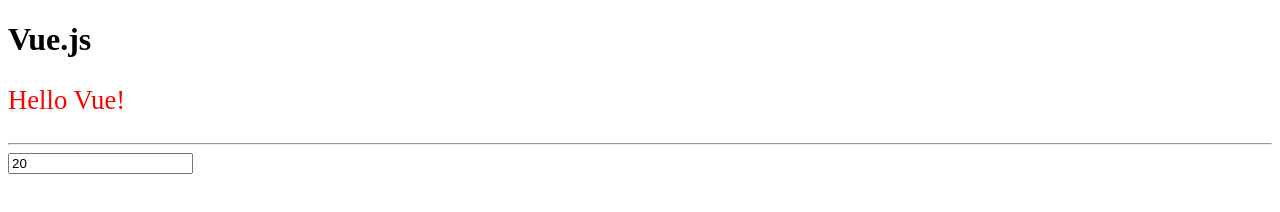
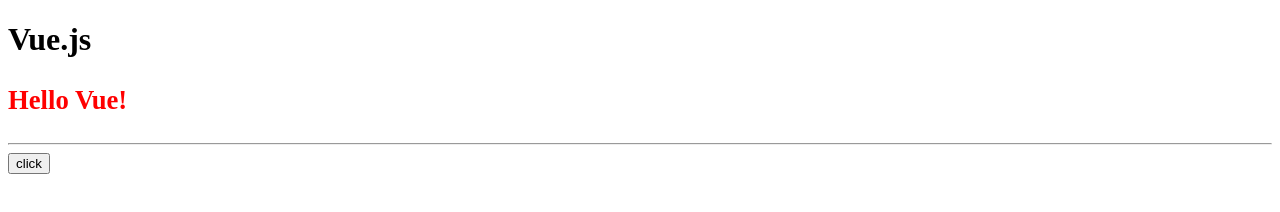
Before and after one commit to YutaKanna/Vue-Super-Intro, a plain HTML site: page index.html in a window 1280 px wide. Drawn offline with nearby package versions, Linux system fonts and the light colour scheme.

Commit message:
ボタンをクリックするとred/blueのクラスを切り替える 2-15

```diff
--- a/index.html
+++ b/index.html
@@ -5,18 +5,37 @@
     <script src="https://unpkg.com/vue"></script>
 </head>
 <body>
+    <style>
+    .red {
+        font-size:20pt;
+        font-weight:bold;
+        font-style:normal;
+        color:red;
+    }
+    .blue {
+        font-size:24pt;
+        font-weight:plain;
+        font-style: italic;
+        color:blue;
+    }
+    </style>
     <h1>Vue.js</h1>
     <div id="app">
-        <p v-bind:style="style">{{ message }}</p>
+        <p v-bind:class="{red:isRed, blue:isBlue}">
+            {{message}}
+        </p>
     </div>
     <hr>
-    <input type="number" onChange="doChange(event);" value="20">
+    <button onclick="doAction();">
+    click
+    </button>
 
 
     <script>
     var data = {
         message: 'Hello Vue!',
-        style: 'font-size:20pt; color:red;'
+        isRed: true,
+        isBlue: false
     };
 
 
@@ -26,8 +45,9 @@
     });
 
 
-    function doChange(event) {
-        data.style = 'font-size:' + event.target.value + 'pt; color:red;';
+    function doAction() {
+        data.isRed = !data.isRed;
+        data.isBlue = !data.isBlue;
     }
     </script>
 </body>
```
